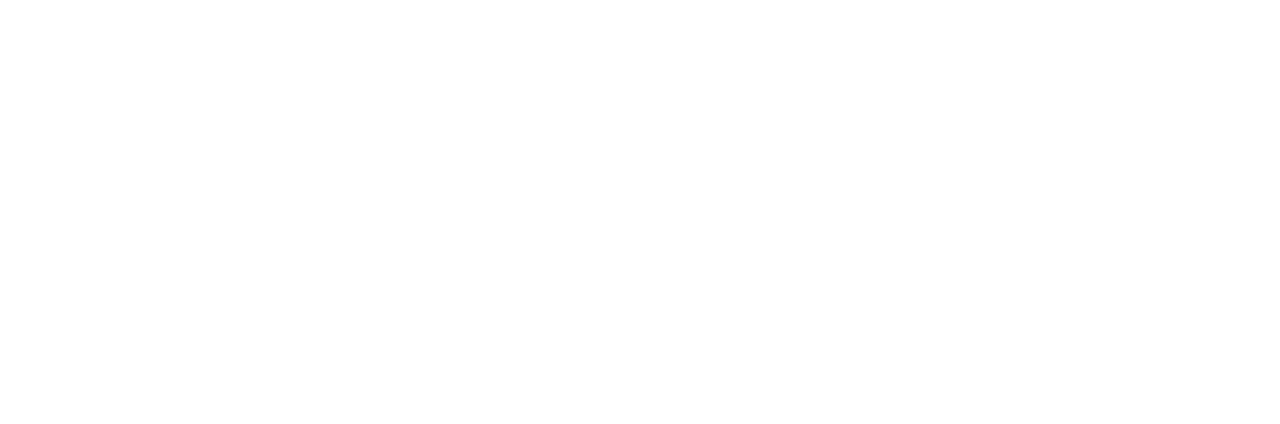
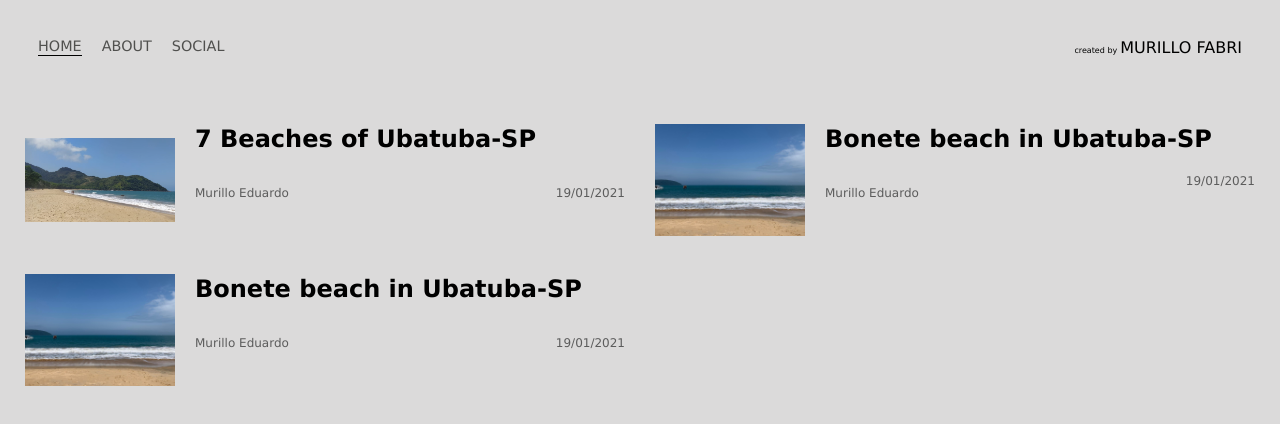
Before and after one commit to meduardo123/website_murillo, a plain HTML site: page html/beaches.html in a window 1280 px wide. Drawn offline with Linux system fonts and the light colour scheme.

Commit message:
Add files via upload

```diff
--- a/html/beaches.html
+++ b/html/beaches.html
@@ -0,0 +1,104 @@
+<htm lang="pt-br">
+    <head>
+        <title>First website - Murillo</title>
+        <meta charset="utf-8">
+        <meta name="viewport" content="width=device-width, initial-scale=1">
+        <link rel="stylesheet" href="../css/home.css">
+        <link rel="stylesheet" href="../css/beaches.css">
+    </head>
+    <body>
+        <div class="general">
+            <div class="navbar">
+                <div class="left-bar">
+                    <div class="link-bar active-nav-link">
+                        <a href="../html/home.html">Home</a>
+                    </div>
+                    <div class="link-bar">
+                        <a href="../html/about.html">About</a>
+                    </div>
+                    <div class="link-bar">
+                        <a href="../html/social.html">Social</a>
+                    </div>
+                </div>
+                <div class="rigth-bar">
+                    <div class="created">
+                        <div>created by</div>
+                    </div>
+                    <div class="name-bar">
+                        <div>MURILLO FABRI</div>
+                    </div>
+                </div>
+
+            </div>
+            <div class="page-content">
+                <article class="post" >
+                    <div class="img">
+                        <a href="../html/7-praias"><img src="../img/grande-bonete.jpeg" sizes="(max-width: 350px) 100vm, 350px" alt=""></a>
+                    </div>
+                    <div class="description">
+                        <h2><a href="../html/7-praias"> 7 Beaches of Ubatuba-SP</a></h2>
+                        <div class="details">
+                            <div class="author">
+                                <p>Murillo Eduardo</p>
+                            </div>
+                            <div class="date">
+                                <p>19/01/2021</p>
+                            </div>
+                        </div>
+                    </div>
+                </article>
+                <article class="post" >
+                    <div class="img">
+                        <a href="../html/estaleiro"><img src="../img/bonete.jpeg" sizes="(max-width: 350px) 100vm, 350px" alt=""></a>
+                    </div>
+                    <div class="description">
+                        <h2><a href="../html/estaleiro"> Bonete beach in Ubatuba-SP</a></h2>
+                        <div class="details">
+
+                            <div class="author">
+                                <p>Murillo Eduardo</p>
+                            </div>
+                            <span>19/01/2021</span>
+
+                        </div>
+                    </div>
+                </article>
+                <article class="post" >
+                    <div class="img">
+                        <a href="../html/estaleiro"><img src="../img/bonete.jpeg" sizes="(max-width: 350px) 100vm, 350px" alt=""></a>
+                    </div>
+                    <div class="description">
+                        <h2><a href="../html/estaleiro"> Bonete beach in Ubatuba-SP</a></h2>
+                        <div class="details">
+                            <div class="author">
+                                <p>Murillo Eduardo</p>
+                            </div>
+                            <div class="date">
+                                <p>19/01/2021</p>
+                            </div>
+                        </div>
+                    </div>
+                </article>
+            </div>
+
+        </div>
+
+
+    </body>
+    <script>
+        const Items = document.querySelectorAll('.item')
+
+        Items.forEach(Item => {
+            Item.addEventListener('mouseover', () => {
+                Item.childNodes[1].classList.add('img-darken');
+                /*Item.childNodes[1].classList.add('logo');*/
+            })
+            Item.addEventListener('mouseout', () => {
+                Item.childNodes[1].classList.remove('img-darken');
+                /*Item.childNodes[1].classList.remove('logo');*/
+            })
+        })
+    </script>
+
+
+</html>
```
Also changed, not shown: html/home.html (+3 -3 lines).
